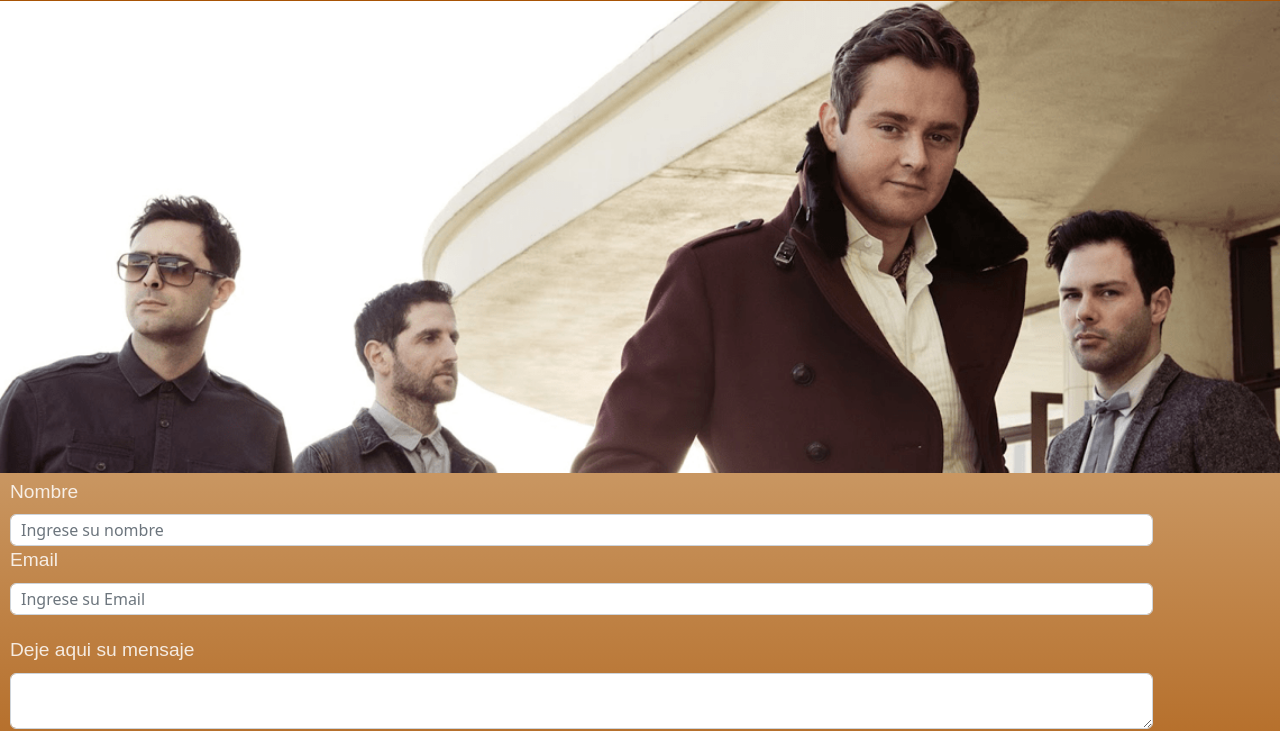
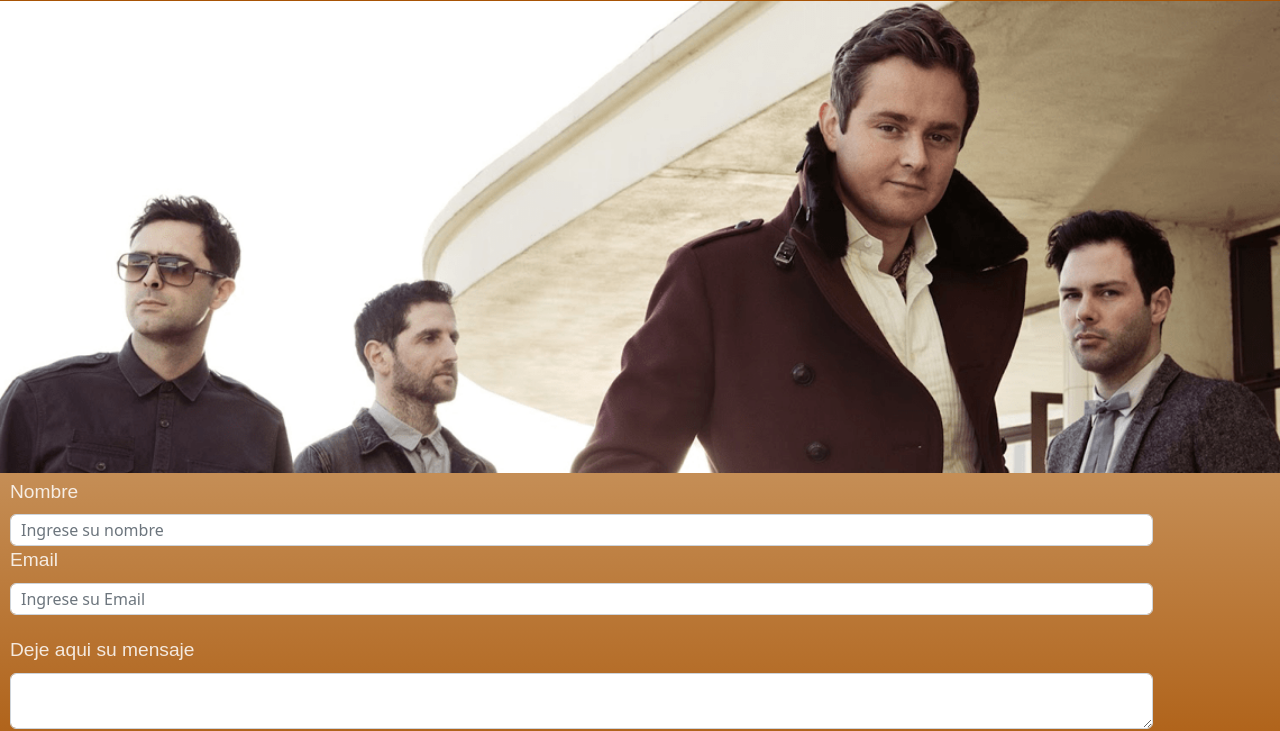
Before and after one commit to mathy81188/PF-BritezMatiasD, a website: page html/contacto.html in a window 1280 px wide. Shown: the part 69-800 px from the top of the page. Drawn offline with nearby package versions, Linux system fonts and the light colour scheme.

Commit message:
"correcion body contacto"

```diff
--- a/scss/contacto.scss
+++ b/scss/contacto.scss
@@ -58,7 +58,7 @@ body{
     }
 
 .hijo3{
-    height: 900px;
+    height: auto;
     margin: 0;
 
     .foto{
```
Also changed, not shown: css/contacto.css.
